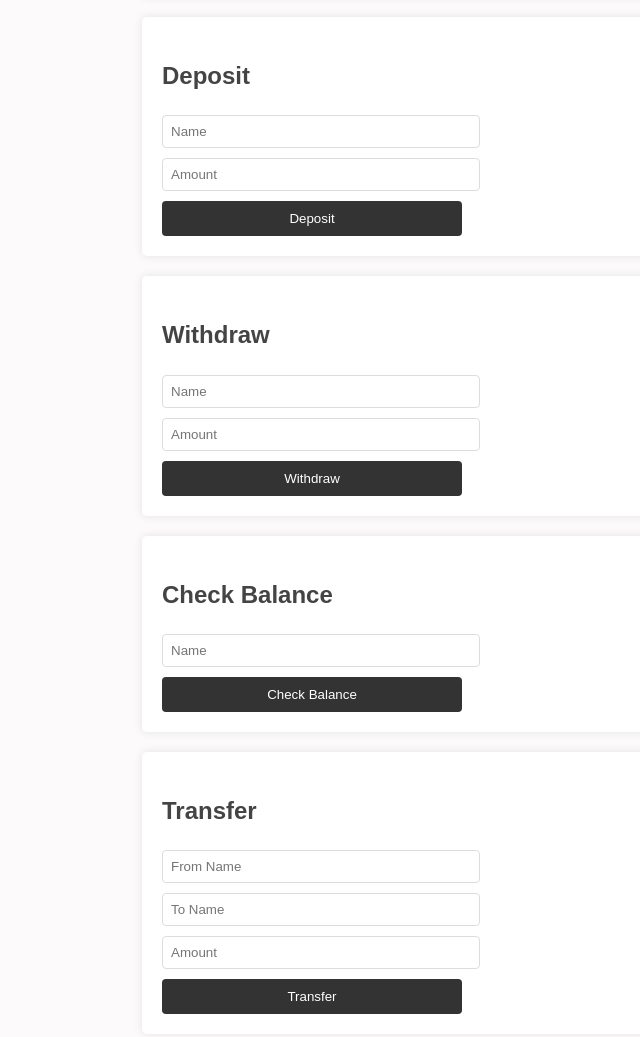
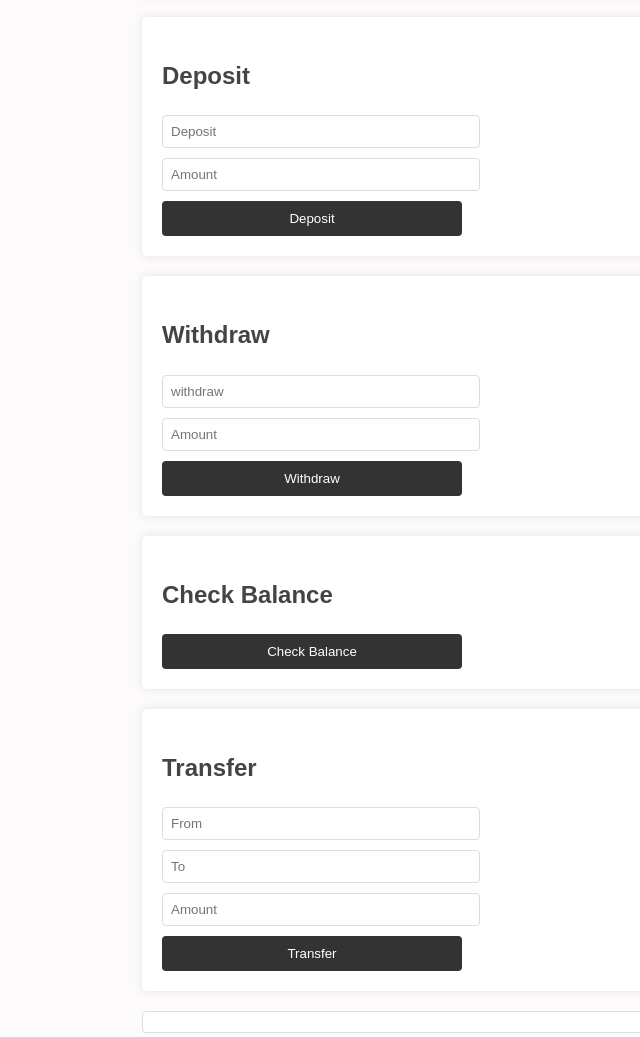
Before and after one commit to Bryanweb3/bryanfibank, a plain HTML site: page index.html in a window 1280 px wide. Shown: the part 356-1393 px from the top of the page, without its empty margins (178-818 px from the left). Drawn offline with Linux system fonts and the light colour scheme.

Commit message:
Update index.html

```diff
--- a/index.html
+++ b/index.html
@@ -19,28 +19,28 @@
 
         <div class="section">
             <h2>Deposit</h2>
-            <input type="text" id="depositName" placeholder="Name">
+            <input type="text" id="depositName" placeholder="Deposit">
             <input type="number" id="depositAmount" placeholder="Amount">
             <button onclick="deposit()">Deposit</button>
         </div>
 
         <div class="section">
             <h2>Withdraw</h2>
-            <input type="text" id="withdrawName" placeholder="Name">
+            <input type="text" id="withdrawName" placeholder="withdraw">
             <input type="number" id="withdrawAmount" placeholder="Amount">
             <button onclick="withdraw()">Withdraw</button>
         </div>
 
         <div class="section">
             <h2>Check Balance</h2>
-            <input type="text" id="balanceName" placeholder="Name">
+
             <button onclick="checkBalance()">Check Balance</button>
         </div>
 
         <div class="section">
             <h2>Transfer</h2>
-            <input type="text" id="fromName" placeholder="From Name">
-            <input type="text" id="toName" placeholder="To Name">
+            <input type="text" id="fromName" placeholder="From ">
+            <input type="text" id="toName" placeholder="To ">
             <input type="number" id="transferAmount" placeholder="Amount">
             <button onclick="transfer()">Transfer</button>
         </div>
```
